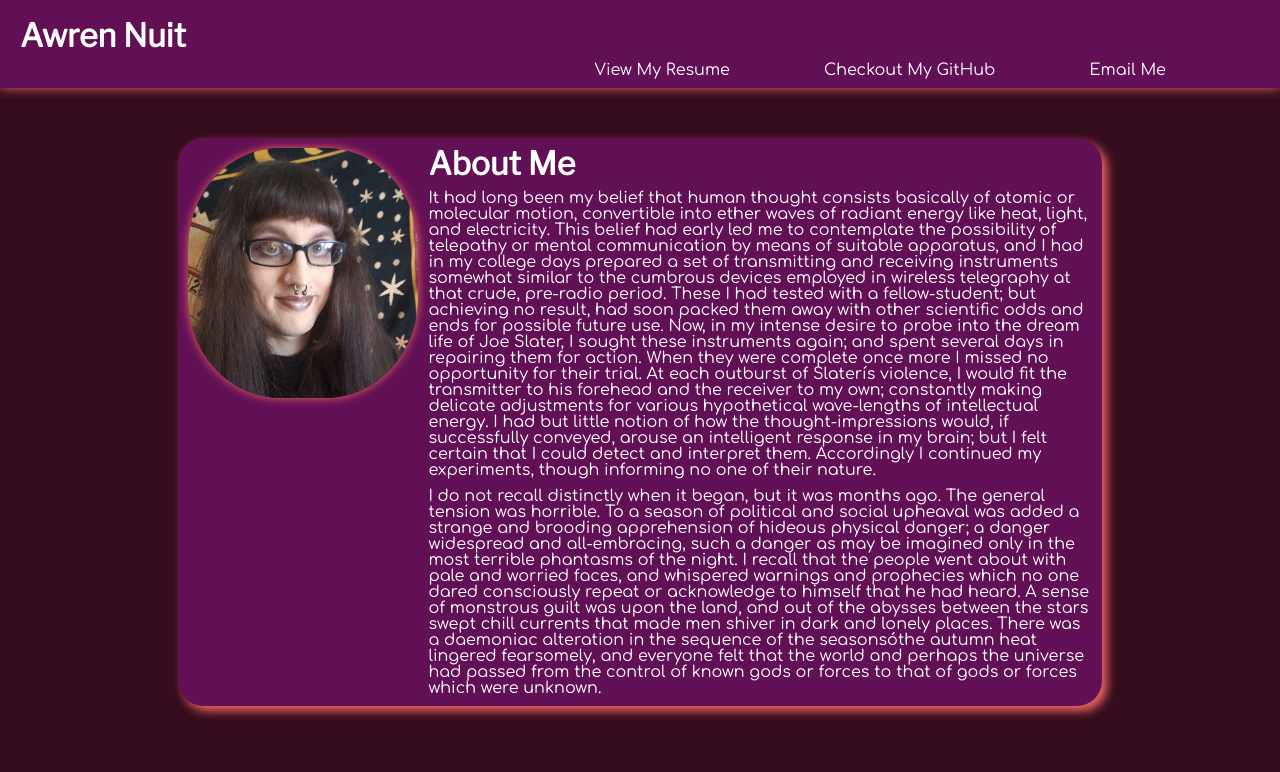
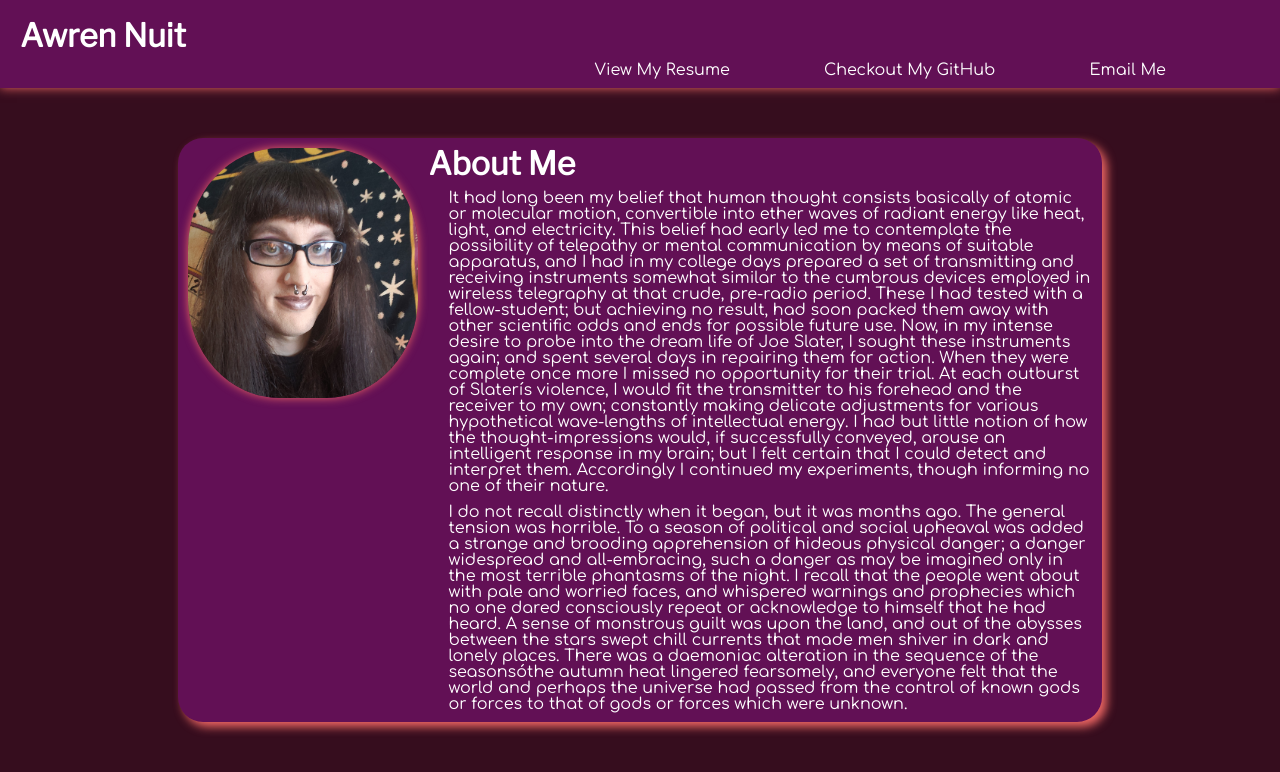
Before and after one commit to awrennuit/full-stack-software-developer-portfolio, a React (Create React App) app: page / in a window 1280 px wide. Shown: the top 772 px of the page. Built offline with nearby package versions, Linux system fonts and the light colour scheme.

Commit message:
added padding to left side of bio

```diff
--- a/src/components/Home/Home.css
+++ b/src/components/Home/Home.css
@@ -7,10 +7,12 @@
 
 .home-bio {
   grid-area: bio;
+  padding-left: 20px;
 }
 
 .home-bio2 {
   grid-area: bio2;
+  padding-left: 20px;
 }
 
 .home-grid {
```
